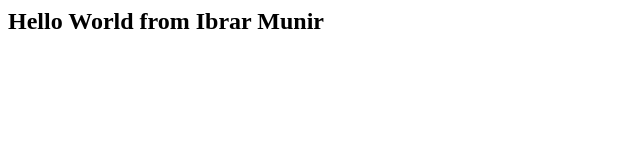
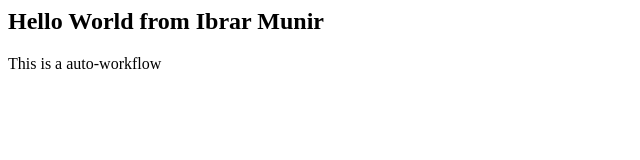
Before and after one commit to ibrarmunircoder/Bootcamp2020, a plain HTML site: page index.html in a window 1280 px wide. Shown: the whole page, without its empty margins (0-640 px from the left). Drawn offline with Linux system fonts and the light colour scheme.

Commit message:
updated index.html

```diff
--- a/index.html
+++ b/index.html
@@ -6,5 +6,6 @@
 </head>
 <body>
     <h2>Hello World from Ibrar Munir</h2>
+    <p>This is a auto-workflow</p>
 </body>
 </html>
```
